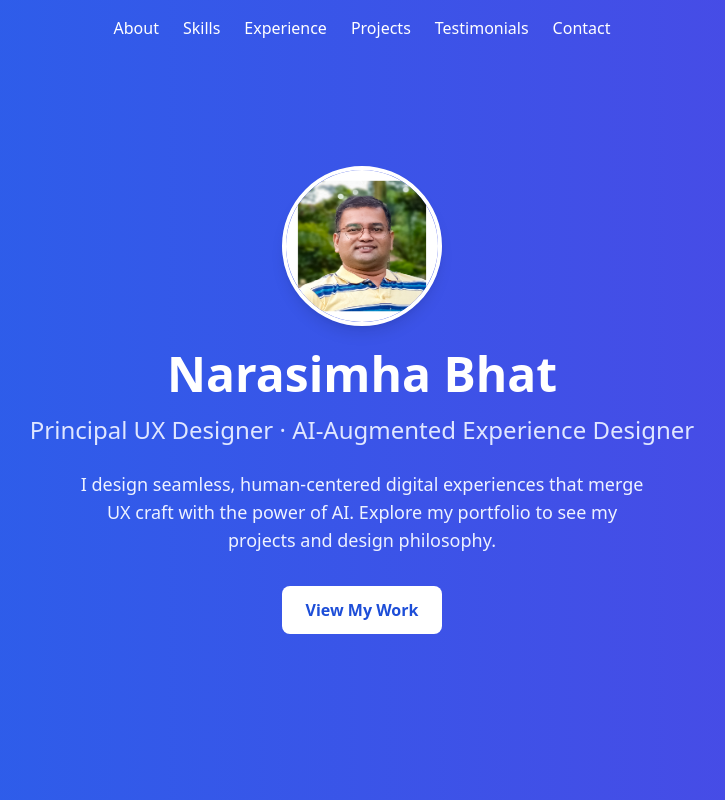
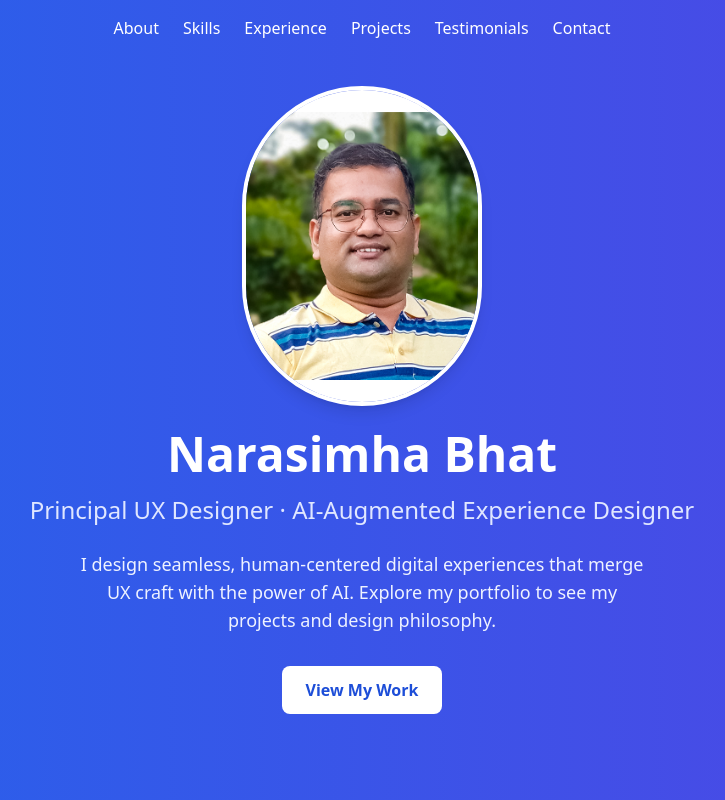
Before and after one commit to Simha1991/narasimha-portfolio, a React (Vite) app: page / in a window 1280 px wide. Shown: the top 800 px of the page, without its empty margins (278-1003 px from the left). Built offline with nearby package versions, Linux system fonts and the light colour scheme; the HTML template or start-up script is replaced by a standard one.

Commit message:
Update App.jsx

```diff
--- a/src/App.jsx
+++ b/src/App.jsx
@@ -57,9 +57,9 @@ function App() {
         className="min-h-screen flex flex-col items-center justify-center text-center bg-gradient-to-r from-blue-600 to-indigo-600 text-white px-6"
       >
         <img
-          src="/images/headshot.jpg"
+          src="/narasimha-portfolio/images/headshot.jpg"
           alt="Narasimha Bhat"
-          className="w-40 h-40 rounded-full shadow-lg mb-6 border-4 border-white"
+          className="w-60 h-80 rounded-full shadow-lg mb-6 border-4 border-white object-cover"
         />
         <h1 className="text-5xl font-bold mb-4">Narasimha Bhat</h1>
         <h2 className="text-2xl text-indigo-100 mb-6">
```
